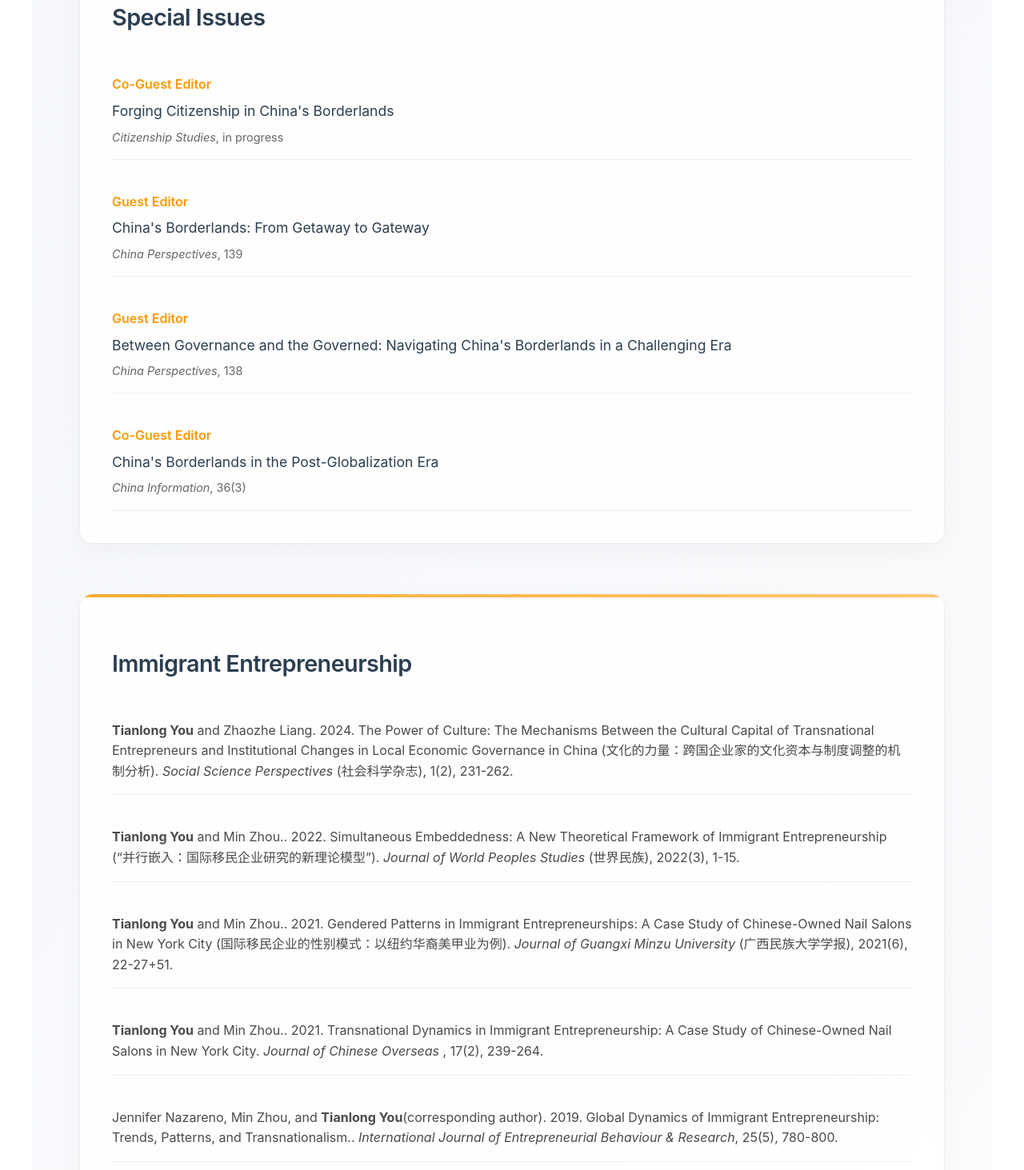
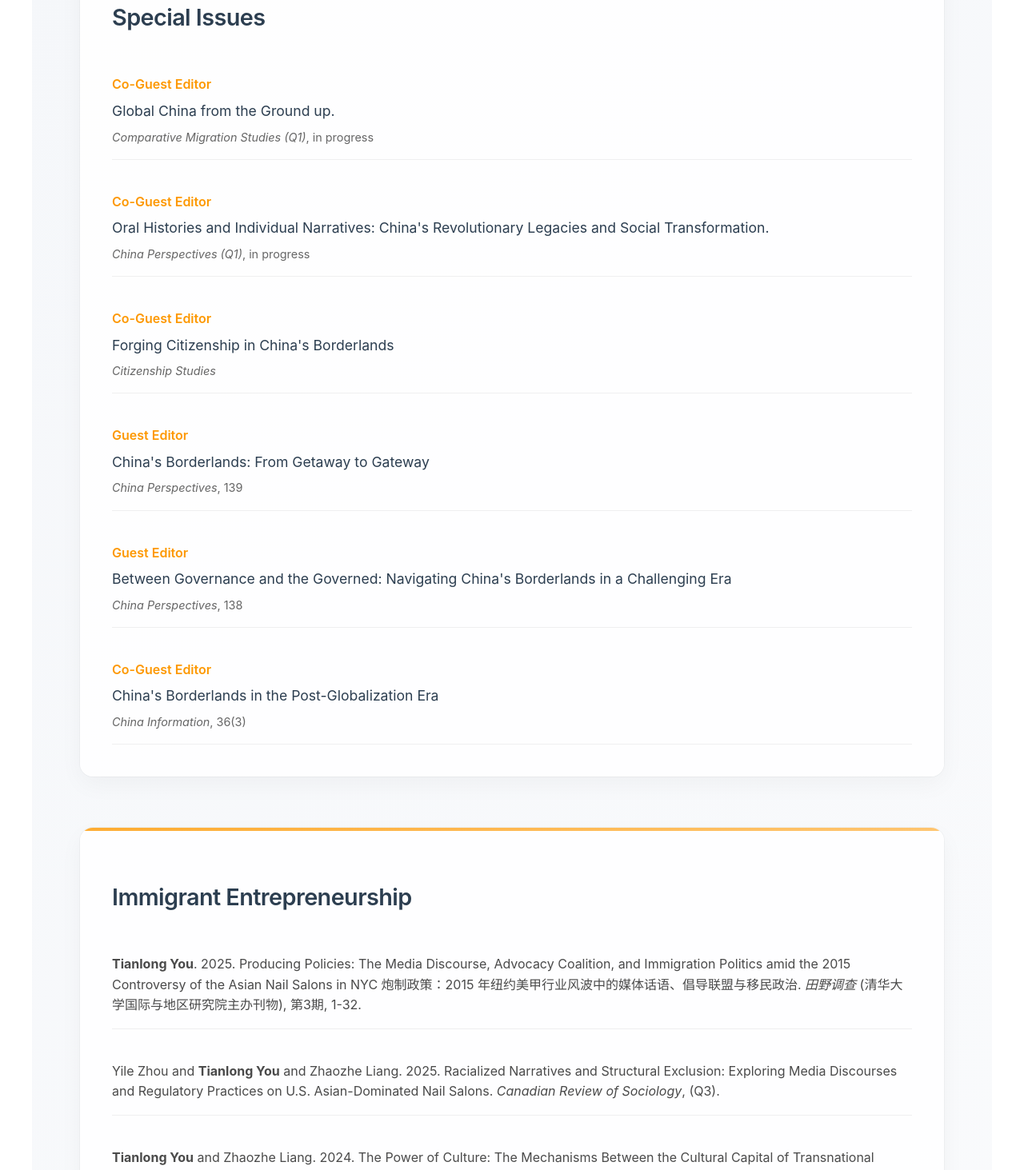
Before and after one commit to yachi1117/You-Website, a React (Create React App) app: page /papers in a window 1280 px wide. Shown: the part 200-1663 px from the top of the page at 80% size. Built offline with nearby package versions, Linux system fonts and the light colour scheme.

Commit message:
update paper

```diff
--- a/src/pages/Papers.css
+++ b/src/pages/Papers.css
@@ -99,6 +99,22 @@
   font-style: italic;
 }
 
+.doi-link {
+  margin-top: 0.5rem;
+}
+
+.doi {
+  color: #fd9800;
+  text-decoration: none;
+  font-size: 0.9rem;
+  font-weight: 500;
+}
+
+.doi:hover {
+  text-decoration: underline;
+  color: #e68900;
+}
+
 /* 响应式设计 */
 @media (max-width: 768px) {
   .papers-content {
--- a/src/pages/Papers.js
+++ b/src/pages/Papers.js
@@ -7,10 +7,22 @@ function Papers() {
   const papers = {
     specialIssues: [
       {
+        title: "Global China from the Ground up.",
+        role: "Co-Guest Editor",
+        journal: "Comparative Migration Studies (Q1)",
+        status: "in progress"
+      },
+      {
+        title: "Oral Histories and Individual Narratives: China's Revolutionary Legacies and Social Transformation.",
+        role: "Co-Guest Editor",
+        journal: "China Perspectives (Q1)",
+        status: "in progress"
+      },
+      {
         title: "Forging Citizenship in China's Borderlands",
         role: "Co-Guest Editor",
         journal: "Citizenship Studies",
-        status: "in progress"
+        link:"https://www.tandfonline.com/doi/full/10.1080/13621025.2025.2558412"
       },
       {
         title: "China's Borderlands: From Getaway to Gateway",
@@ -35,6 +47,25 @@ function Papers() {
       }
     ],
     immigrantEntrepreneurship: [
+      {
+        authors: "Tianlong You",
+        year: "2025",
+        title: "Producing Policies: The Media Discourse, Advocacy Coalition, and Immigration Politics amid the 2015 Controversy of the Asian Nail Salons in NYC 炮制政策：2015 年纽约美甲行业风波中的媒体话语、倡导联盟与移民政治",
+        journal: "田野调查",
+        journalCn: "清华大学国际与地区研究院主办刊物",
+        issue: "第3期",
+        pages: "1-32",
+        link: "https://www.researchgate.net/publication/396930151_Producing_Policies_The_Media_Discourse_Advocacy_Coalition_and_Immigration_Politics_amid_the_2015_Controversy_of_the_Asian_Nail_Salons_in_NYC"
+      },
+      {
+        authors: "Yile Zhou and Tianlong You and Zhaozhe Liang",
+        year: "2025",
+        title: "Racialized Narratives and Structural Exclusion: Exploring Media Discourses and Regulatory Practices on U.S. Asian-Dominated Nail Salons",
+        journal: "Canadian Review of Sociology",
+        issue: "(Q3)",
+        pages: "",
+        link: "https://www.researchgate.net/publication/389457147_Racialized_Narratives_and_Structural_Exclusion_Exploring_Media_Discourses_and_Regulatory_Practices_on_US_Asian-Dominated_Nail_Salons"
+      },
       {
         authors: "Tianlong You and Zhaozhe Liang",
         year: "2024",
@@ -103,6 +134,65 @@ function Papers() {
       }
     ],
     migrationAndBorderStudies: [
+      {
+        authors: "Yiran Tian and Tianlong You*",
+        year: "2025",
+        title: "Social Work on the China-Myanmar Border: A Case Study of a Women and Children Center in Ruili City, China",
+        journal: "Melbourne Asia Review",
+        pages: "",
+        link: "https://www.researchgate.net/publication/392323062_How_Chinese_social_workers_navigate_major_challenges_to_deliver_essential_services_on_the_China-Myanmar_border?_tp=eyJjb250ZXh0Ijp7ImZpcnN0UGFnZSI6InByb2ZpbGUiLCJwYWdlIjoicHJvZmlsZSJ9fQ"
+      },
+      {
+        authors: "Yiran Tian and Tianlong You*",
+        year: "2025",
+        title: "Flexible Embeddedness: Social Work Strategies Across Communities, States, and Borders on the China-Myanmar Frontier",
+        journal: "In Qi Wu and Sheying Chen (Eds.), Social Work Profession, Education, and Research: US-China and Asian Pacific Island Perspectives. Springer Nature",
+        pages: "",
+        link: "https://www.researchgate.net/publication/396639591_Flexible_Embeddedness_Social_Work_Strategies_Across_Communities_States_and_Borders_on_the_China-Myanmar_Frontier"
+      },
+      {
+        authors: "Tianlong You",
+        year: "2025",
+        title: "Returning Home, Going Global: Reflections on a Transnational Academic Path",
+        journal: "In Min Zhou (Ed.), Crossing Borders, Advancing Scholarship: Life Stories of Thirteen Sociologists of Chinese Descent Traversing Diasporic, Ethnic, and Migration Studies. De Gryuter Brill",
+        pages: "Forthcoming"
+      },
+      {
+        authors: "Tianlong You",
+        year: "2025",
+        title: "Book Review: The Rise of Chinese American Leaders in U.S. Higher Education: Stories and Roadmaps. New York, NY: Springer",
+        journal: "Journal of Chinese Overseas",
+        issue: "(Q4), 21(1)",
+        pages: "133-136",
+        link: "https://www.researchgate.net/publication/390674842_The_Rise_of_Chinese_American_Leaders_in_US_Higher_Education_Stories_and_Roadmaps_edited_by_Honggang_Yang_and_Wenying_Xu?_tp=eyJjb250ZXh0Ijp7ImZpcnN0UGFnZSI6InByb2ZpbGUiLCJwYWdlIjoicHJvZmlsZSJ9fQ"
+      },
+      {
+        authors: "Tianlong You",
+        year: "2025",
+        title: "Book Review: Shifting Sands: Landscape, Memory, and Commodities in China's Contemporary Borderlands. Xiaoxuan Lu. Austin, TX: University of Texas Press",
+        journal: "Pacific Affairs",
+        issue: "(Q1)",
+        pages: "",
+        link: "https://www.researchgate.net/publication/396929947_SHIFTING_SANDS_Landscape_Memory_and_Commodities_in_China's_Contemporary_Borderlands"
+      },
+      {
+        authors: "Tianlong You",
+        year: "2025",
+        title: "Refusable Citizenship: Stateless Myanmar Muslims and the Contingent Politics of Belonging in China's Southwestern Borderlands",
+        journal: "Citizenship Studies",
+        issue: "(Q2)",
+        pages: "",
+        link: "https://www.researchgate.net/publication/395449347_Refusable_citizenship_stateless_Myanmar_Muslims_and_the_contingent_politics_of_belonging_in_China's_southwestern_borderlands?_tp=eyJjb250ZXh0Ijp7ImZpcnN0UGFnZSI6InByb2ZpbGUiLCJwYWdlIjoicHJvZmlsZSJ9fQ"
+      },
+      {
+        authors: "Tianlong You and Zhonghua Guo",
+        year: "2025",
+        title: "Forging citizenship in China's borderlands: State tactics, everyday struggles, and the pluralization of belonging",
+        journal: "Citizenship Studies",
+        issue: "(Q2)",
+        pages: "",
+        link: "https://www.researchgate.net/publication/395349416_Forging_citizenship_in_China's_borderlands_state_tactics_everyday_struggles_and_the_pluralization_of_belonging?_tp=eyJjb250ZXh0Ijp7ImZpcnN0UGFnZSI6InByb2ZpbGUiLCJwYWdlIjoicHJvZmlsZSJ9fQ"
+      },
       {
         authors: "Tianlong You",
         year: "2024",
@@ -218,8 +308,7 @@ function Papers() {
         title: "From Expansion to Exclusion: Recalibrating Rural E-Commerce in the New-Era Political Economy in Western China",
         journal: "Chinese Journal of Communication",
         pages: "link",
-        link: "https://www.tandfonline.com/doi/full/10.1080/17544750.2024.2385530",
-        doi: "https://doi.org/10.1080/17544750.2024.2385530"
+        link: "https://www.tandfonline.com/doi/full/10.1080/17544750.2024.2385530"
       },
       {
         authors: "Tianlong You",
@@ -227,8 +316,18 @@ function Papers() {
         title: "Embeddedness at Varying Depths: Interactions Between Rural E-Commerce Entrepreneurs and China's Local Politico-Economic Contexts",
         journal: "Journal of Chinese Sociology",
         pages: "1-19",
-        link: "https://www.researchgate.net/publication/376169095_Embeddedness_at_varying_depths_interactions_between_rural_e-commerce_entrepreneurs_and_China's_local_politico-economic_contexts",
-        doi: "10.1186/s40711-023-00201-9"
+        link: "https://www.researchgate.net/publication/376169095_Embeddedness_at_varying_depths_interactions_between_rural_e-commerce_entrepreneurs_and_China's_local_politico-economic_contexts"
+      }
+    ],
+    others: [
+      {
+        authors: "Xiaoxin Zhou and Tianlong You*",
+        year: "2025",
+        title: "North-Seeking from Global South: Rediscovering Francis L.K. Hsu's Contributions to Decolonizing the Discipline in Under the Ancestors' Shadow and Their Contemporary Impacts",
+        journal: "International Sociology",
+        issue: "(Q3)",
+        pages: "",
+        link: "https://www.researchgate.net/publication/389456575_North-seeking_from_the_global_South_Rediscovering_Francis_LK_Hsu's_contributions_to_decolonizing_the_discipline_in_Under_the_Ancestors'_Shadow?_tp=eyJjb250ZXh0Ijp7ImZpcnN0UGFnZSI6InByb2ZpbGUiLCJwYWdlIjoicHJvZmlsZSJ9fQ"
       }
     ]
   };
@@ -275,6 +374,8 @@ function Papers() {
           <div className="papers-list">
             {papers.immigrantEntrepreneurship.map((paper, index) => (
               <div key={index} className="paper-item">
+
+                {paper.link ? (
                   <TrackedLink
                     href={paper.link}
                     category="Papers"
@@ -292,6 +393,18 @@ function Papers() {
                       {paper.pages && `, ${paper.pages}`}.
                     </div>
                   </TrackedLink>
+                ) : (
+                  <div className="paper-citation">
+                    <span dangerouslySetInnerHTML={{
+                      __html: formatAuthors(paper.authors)
+                    }} />
+                    . {paper.year}. {paper.title}
+                    {paper.titleCn && ` (${paper.titleCn})`}. <em>{paper.journal}</em>
+                    {paper.journalCn && ` (${paper.journalCn})`}
+                    {paper.issue && `, ${paper.issue}`}
+                    {paper.pages && `, ${paper.pages}`}.
+                  </div>
+                )}
               </div>
             ))}
           </div>
@@ -302,6 +415,7 @@ function Papers() {
           <div className="papers-list">
             {papers.migrationAndBorderStudies.map((paper, index) => (
               <div key={index} className="paper-item">
+                {paper.link ? (
                   <TrackedLink
                     href={paper.link}
                     category="Papers"
@@ -319,6 +433,18 @@ function Papers() {
                       {paper.pages && `, ${paper.pages}`}.
                     </div>
                   </TrackedLink>
+                ) : (
+                  <div className="paper-citation">
+                    <span dangerouslySetInnerHTML={{
+                      __html: formatAuthors(paper.authors)
+                    }} />
+                    . {paper.year}. {paper.title}
+                    {paper.titleCn && ` (${paper.titleCn})`}. <em>{paper.journal}</em>
+                    {paper.journalCn && ` (${paper.journalCn})`}
+                    {paper.issue && `, ${paper.issue}`}
+                    {paper.pages && `, ${paper.pages}`}.
+                  </div>
+                )}
               </div>
             ))}
           </div>
@@ -377,6 +503,46 @@ function Papers() {
             ))}
           </div>
         </section>
+
+        <section className="paper-section">
+          <h2>Others</h2>
+          <div className="papers-list">
+            {papers.others.map((paper, index) => (
+              <div key={index} className="paper-item">
+                {paper.link ? (
+                  <TrackedLink
+                    href={paper.link}
+                    category="Papers"
+                    label={`Others: ${paper.title}`}
+                    className="paper-link"
+                  >
+                    <div className="paper-citation">
+                      <span dangerouslySetInnerHTML={{
+                        __html: formatAuthors(paper.authors)
+                      }} />
+                      . {paper.year}. {paper.title}
+                      {paper.titleCn && ` (${paper.titleCn})`}. <em>{paper.journal}</em>
+                      {paper.journalCn && ` (${paper.journalCn})`}
+                      {paper.issue && `, ${paper.issue}`}
+                      {paper.pages && `, ${paper.pages}`}.
+                    </div>
+                  </TrackedLink>
+                ) : (
+                  <div className="paper-citation">
+                    <span dangerouslySetInnerHTML={{
+                      __html: formatAuthors(paper.authors)
+                    }} />
+                    . {paper.year}. {paper.title}
+                    {paper.titleCn && ` (${paper.titleCn})`}. <em>{paper.journal}</em>
+                    {paper.journalCn && ` (${paper.journalCn})`}
+                    {paper.issue && `, ${paper.issue}`}
+                    {paper.pages && `, ${paper.pages}`}.
+                  </div>
+                )}
+              </div>
+            ))}
+          </div>
+        </section>
       </div>
       <Footer />
     </div>
```
Lines whose indentation alone changed are shown as unchanged.
